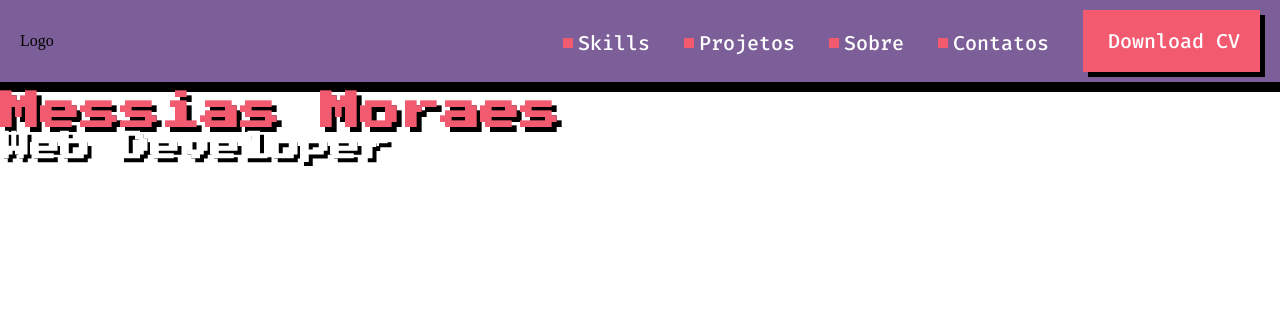
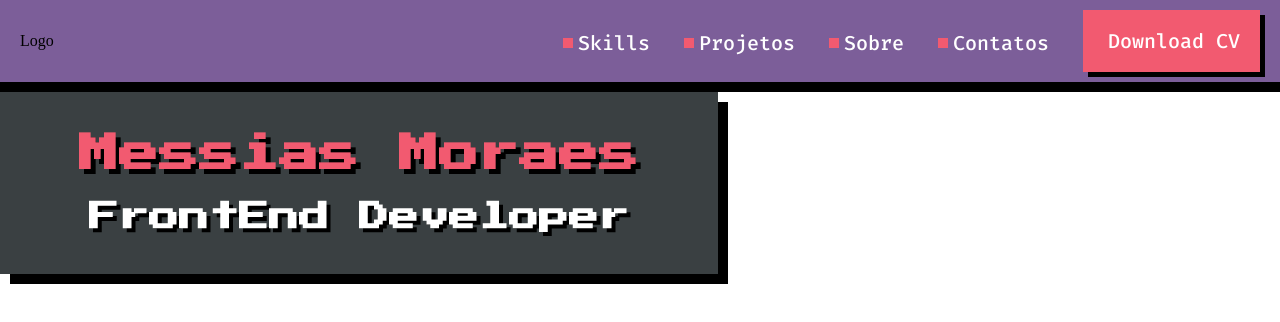
Before and after one commit to MessiMoraes/portfolio, a plain HTML site: page index.html in a window 1280 px wide. Drawn offline with Linux system fonts and the light colour scheme.

Commit message:
Create the box component

```diff
--- /dev/null
+++ b/assets/css/components/box.css
@@ -0,0 +1,12 @@
+#box {
+    display: inline-block;
+    background-color: #3A4042;
+    width: 630px;
+    box-shadow: 10px 10px 0 #000;
+    text-align: center;
+    padding: 42px 44px;
+}
+
+#box h1 {
+    margin-bottom: 28px;
+}
--- a/assets/css/components/title.css
+++ b/assets/css/components/title.css
@@ -3,4 +3,5 @@ h1 {
     font-size: 40px;
     color: #F25A70;
     text-shadow: 5px 5px 0 #000;
+
 }
--- a/index.html
+++ b/index.html
@@ -15,12 +15,12 @@
     <link rel="stylesheet" href="assets/css/style.css">
     <link rel="stylesheet" href="assets/css/components/title.css">
     <link rel="stylesheet" href="assets/css/components/subtitle.css">
+    <link rel="stylesheet" href="assets/css/components/box.css">
 
 </head>
 <body>
     <header>
         <!-- <img src="assets/images/logo.png" alt=""> -->
-
         <div>Logo</div>
 
         <nav>
@@ -32,8 +32,11 @@
         </nav>
     </header>
 
-    <h1>Messias Moraes</h1>
-    <h2>Web Developer</h2>
+    <div id="box">
+        <h1>Messias Moraes</h1>
+        <h2>FrontEnd Developer</h2>
+    </div>
+
 </body>
 </html>
 
```
